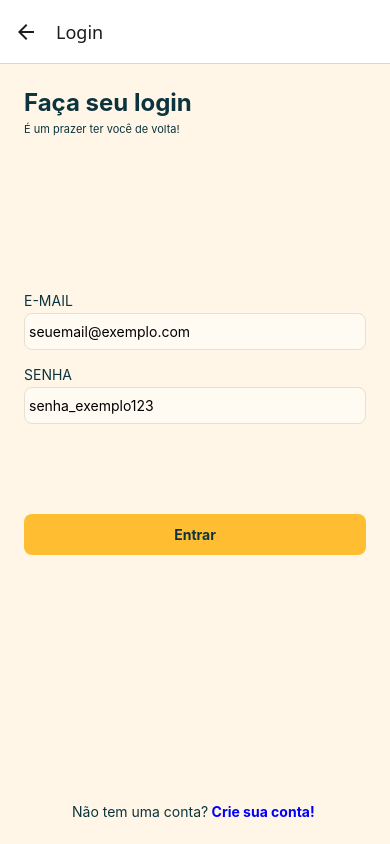
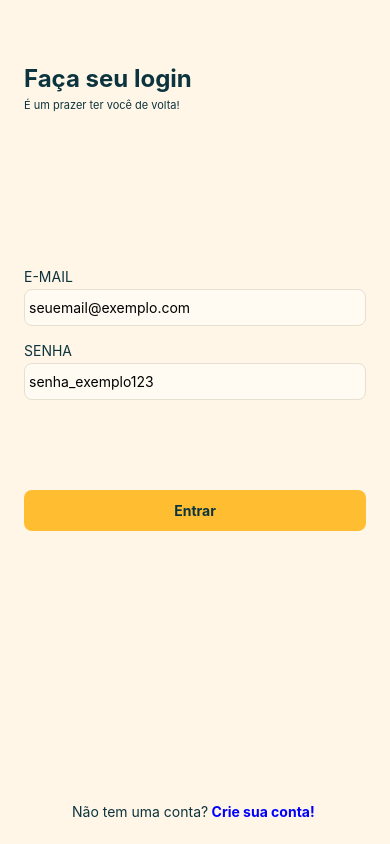
Before and after one commit to guilhermerferreira/catalogo-de-receitas, a React Native app: screen /Login in a window 390 px wide. Built offline with nearby package versions, Linux system fonts and the light colour scheme.

Commit message:
refactor: ajusta layout das telas sem cabeçalho

```diff
--- a/App.js
+++ b/App.js
@@ -12,7 +12,8 @@ export default function App() {
   return (
     <AuthProvider>
       <NavigationContainer>
-        <Stack.Navigator initialRouteName='Inicial'>
+        <Stack.Navigator
+          initialRouteName='Inicial' screenOptions={{ headerShown: false }}>
           {/* Telas de autenticação */}
           <Stack.Screen name='Inicial' component={TelaInicial} />
           <Stack.Screen name='Login' component={TelaLogin} />
--- a/src/navigation/TabNavigator.js
+++ b/src/navigation/TabNavigator.js
@@ -14,6 +14,7 @@ export default function TabNavigator() {
         // ScreenOptions aplica uma configuração padrao a todas as abas de uma vez
         <Tab.Navigator initialRouteName='Home' screenOptions={{
             tabBarActiveTintColor: '#022730',
+            headerShown: false,
             tabBarInactiveTintColor: '#022730',
             tabBarStyle: { backgroundColor: '#FFFBF3', borderWidth: 1, borderColor: '#E5E0D0' }
         }}>
--- a/src/screens/CadastroReceita.js
+++ b/src/screens/CadastroReceita.js
@@ -1,4 +1,4 @@
-import { Pressable, ScrollView, StyleSheet, Text, TouchableOpacity, View } from "react-native";
+import { KeyboardAvoidingView, Pressable, ScrollView, StyleSheet, Text, TouchableOpacity, View , Platform} from "react-native";
 import { useState, useContext } from "react";
 import { AuthContext } from "../context/AuthContext";
 import { criarReceita } from "../services/ReceitaService";
@@ -6,6 +6,7 @@ import { conectarBanco } from "../database/database";
 import Input from "../components/Input";
 import Label from "../components/Label";
 import Ionicons from "@react-native-vector-icons/ionicons";
+import { SafeAreaView } from "react-native-safe-area-context";
 
 
 export default function CadastroReceita() {
@@ -79,7 +80,15 @@ export default function CadastroReceita() {
     }
 
     return (
-        <ScrollView style={styles.container} contentContainerStyle={styles.contentContainer}>
+        <KeyboardAvoidingView
+            style={{ flex: 1 }}
+            behavior={Platform.OS === 'ios' ? 'padding' : 'height'}
+        >
+            <SafeAreaView style={styles.container}>
+                <ScrollView
+                    contentContainerStyle={styles.conteudo} // conteudo
+                    keyboardShouldPersistTaps="handled"
+                >
 
                     {/* HEADER */}
                     <View style={styles.header}>
@@ -196,6 +205,8 @@ export default function CadastroReceita() {
 
                     </View>
                 </ScrollView>
+            </SafeAreaView>
+        </KeyboardAvoidingView>
     );
 }
 
@@ -204,10 +215,12 @@ const styles = StyleSheet.create({
         flex: 1,
         backgroundColor: '#FFF6E7',
     },
-    contentContainer: {
+    conteudo: {
+        flex: 1,
         justifyContent: 'space-between',
         alignItems: 'center',
-        padding: 24
+        padding: 24,
+        marginTop: 40
     },
     header: {
         width: '100%',
--- a/src/screens/ListaReceitas.js
+++ b/src/screens/ListaReceitas.js
@@ -1,9 +1,30 @@
-import { Text, View } from "react-native";
+import { Text, View, StyleSheet } from "react-native";
+import { useContext } from "react";
+import { AuthContext } from "../context/AuthContext";
+import { SafeAreaView } from "react-native-safe-area-context";
 
-export default function ListaReceitas() {
-    return (
-        <View>
-            <Text> MINHAS RECEITAS </Text>
-        </View>
-    );
+export default function TelaHome() {
+
+const { usuario } = useContext(AuthContext);
+  return (
+    <SafeAreaView style={styles.container}>
+      <View style={styles.conteudo}>
+        <Text> LISTA RECEITA </Text>
+        <Text>{ usuario?.nome }</Text>
+      </View>
+    </SafeAreaView>
+  );
 }
+const styles = StyleSheet.create({
+  container: {
+    flex: 1,
+    backgroundColor: '#FFF6E7',
+  },
+  conteudo: {
+      flex: 1,
+      justifyContent: 'center',
+      alignItems: 'center',
+      padding: 24,
+      marginTop: 40
+  }
+});
--- a/src/screens/ListaReceitasFavoritas.js
+++ b/src/screens/ListaReceitasFavoritas.js
@@ -1,9 +1,30 @@
-import { Text, View } from "react-native";
+import { Text, View, StyleSheet } from "react-native";
+import { useContext } from "react";
+import { AuthContext } from "../context/AuthContext";
+import { SafeAreaView } from "react-native-safe-area-context";
 
-export default function ListaReceitasFavoritas() {
-    return (
-        <View>
-            <Text> LISTA RECEITAS FAVORITAS </Text>
-        </View>
-    );
+export default function TelaHome() {
+
+const { usuario } = useContext(AuthContext);
+  return (
+    <SafeAreaView style={styles.container}>
+      <View style={styles.conteudo}>
+        <Text> RECEITAS FAVORITAS </Text>
+        <Text>{ usuario?.nome }</Text>
+      </View>
+    </SafeAreaView>
+  );
 }
+const styles = StyleSheet.create({
+  container: {
+    flex: 1,
+    backgroundColor: '#FFF6E7',
+  },
+  conteudo: {
+      flex: 1,
+      justifyContent: 'center',
+      alignItems: 'center',
+      padding: 24,
+      marginTop: 40
+  }
+});
--- a/src/screens/TelaCadastro.js
+++ b/src/screens/TelaCadastro.js
@@ -2,6 +2,7 @@ import { View, StyleSheet, Text, TouchableOpacity } from "react-native";
 import { useState } from "react";
 import { validarCadastro } from "../validators/AuthValidator";
 import { conectarBanco } from "../database/database"
+import { SafeAreaView } from "react-native-safe-area-context";
 import { cadastrarUsuario } from "../services/AuthService";
 import Label from "../components/Label";
 import Input from "../components/Input";
@@ -48,7 +49,8 @@ export default function TelaCadastro({navigation}) {
     }
 
     return (
-        <View style={styles.container}>
+        <SafeAreaView style={styles.container}>
+            <View style={styles.conteudo}>
 
                 {/* HEADER */}
                 <View style={styles.header}>
@@ -117,6 +119,7 @@ export default function TelaCadastro({navigation}) {
                 </View>
 
             </View>
+        </SafeAreaView>
     );
 }
 
@@ -124,9 +127,13 @@ const styles = StyleSheet.create({
     container: {
         flex: 1,
         backgroundColor: '#FFF6E7',
+    },
+    conteudo: {
+        flex: 1,
         padding: 24,
         justifyContent: 'space-between',
-        alignItems: 'center'
+        alignItems: 'center',
+        marginTop: 40
     },
     header: {
         width: '100%',
@@ -160,7 +167,7 @@ const styles = StyleSheet.create({
     },
     footer: {
         fontSize: 13,
-        alignItems: 'center'
+        alignItems: 'center',
     },
     textoFooter: {
         color: '#0C343E',
--- a/src/screens/TelaHome.js
+++ b/src/screens/TelaHome.js
@@ -1,23 +1,30 @@
 import { Text, View, StyleSheet } from "react-native";
 import { useContext } from "react";
 import { AuthContext } from "../context/AuthContext";
+import { SafeAreaView } from "react-native-safe-area-context";
 
 export default function TelaHome() {
 
 const { usuario } = useContext(AuthContext);
-
   return (
-        <View style={styles.container}>
-            <Text>Tela Home!</Text>
-            <Text>{ usuario?.nome }</Text>
-        </View>
-    )
+    <SafeAreaView style={styles.container}>
+      <View style={styles.conteudo}>
+        <Text> TELA HOME </Text>
+        <Text>{ usuario?.nome }</Text>
+      </View>
+    </SafeAreaView>
+  );
 }
 const styles = StyleSheet.create({
   container: {
     flex: 1,
     backgroundColor: '#FFF6E7',
-    alignItems: 'center',
-    justifyContent: 'center',
   },
+  conteudo: {
+      flex: 1,
+      justifyContent: 'center',
+      alignItems: 'center',
+      padding: 24,
+      marginTop: 40
+  }
 });
--- a/src/screens/TelaInicial.js
+++ b/src/screens/TelaInicial.js
@@ -1,9 +1,10 @@
 import { StyleSheet, View, Image, Text, TouchableOpacity } from "react-native"
+import { SafeAreaView } from "react-native-safe-area-context";
 
 
 export default function TelaInicial({navigation}) {
     return (
-        <View style={styles.container}>
+        <SafeAreaView style={styles.container}>
 
             <Image // é necessario que seja o primeiro elemento, para ser a base e não sobrepor
                 source={require('../../assets/fundo-pagina-inicial.png')}
@@ -44,7 +45,7 @@ export default function TelaInicial({navigation}) {
                 </View>
 
             </View>
-        </View>
+        </SafeAreaView>
     );
 }
 
@@ -63,6 +64,7 @@ const styles = StyleSheet.create({
         justifyContent: 'space-between',
         alignItems: 'center',
         padding: 24,
+        marginTop: 40
     },
     containerImagem: {
         width: '100%',
--- a/src/screens/TelaLogin.js
+++ b/src/screens/TelaLogin.js
@@ -4,6 +4,7 @@ import { validarLogin } from "../validators/AuthValidator";
 import { conectarBanco } from "../database/database";
 import { realizarLogin } from "../services/AuthService";
 import { AuthContext } from "../context/AuthContext";
+import { SafeAreaView } from "react-native-safe-area-context";
 import Input from "../components/Input";
 import Label from "../components/Label";
 
@@ -56,7 +57,8 @@ export default function TelaLogin({ navigation }) {
     }
   }
   return (
-    <View style={styles.container}>
+    <SafeAreaView style={styles.container}>
+      <View style={styles.conteudo}>
         {/* HEADER */}
         <View style={styles.header}>
           <Text style={styles.titulo}>Faça seu login</Text>
@@ -113,6 +115,7 @@ export default function TelaLogin({ navigation }) {
           </Text>
         </View>
       </View>
+    </SafeAreaView>
   );
 }
 
@@ -120,9 +123,13 @@ const styles = StyleSheet.create({
   container: {
     flex: 1,
     backgroundColor: "#FFF6E7",
+  },
+  conteudo: {
+    flex: 1,
     alignItems: "center",
     justifyContent: "space-between",
     padding: 24,
+    marginTop: 40
   },
   header: {
     width: "100%",
--- a/src/screens/Usuario.js
+++ b/src/screens/Usuario.js
@@ -2,6 +2,7 @@ import { View, Text, StyleSheet, TouchableOpacity } from 'react-native';
 import { useContext } from 'react';
 import { AuthContext } from '../context/AuthContext';
 import Ionicons from '@react-native-vector-icons/ionicons';
+import { SafeAreaView } from 'react-native-safe-area-context';
 
 export default function Usuario({ navigation }) {
 
@@ -21,7 +22,8 @@ export default function Usuario({ navigation }) {
     }
 
     return (
-        <View style={styles.container}>
+        <SafeAreaView style={styles.container}>
+            <View style={styles.conteudo}>
 
                 <Text style={styles.subtitulo}>
                     Seu cantinho na comunidade PITADA
@@ -73,6 +75,7 @@ export default function Usuario({ navigation }) {
                 </TouchableOpacity>
 
             </View>
+        </SafeAreaView>
     );
 }
 
@@ -80,9 +83,12 @@ const styles = StyleSheet.create({
     container: {
         flex: 1,
         backgroundColor: '#FFF6E7',
+
+    },
+    conteudo: {
+        flex: 1,
         padding: 12,
     },
-
     subtitulo: {
         color: '#777',
         fontSize: 13,
@@ -154,7 +160,7 @@ const styles = StyleSheet.create({
         justifyContent: 'center',
         alignItems: 'center',
         gap: 8,
-        marginTop: 12,
+        marginTop: 40,
     },
 
     textoSair: {
```
Lines whose indentation alone changed are shown as unchanged.
